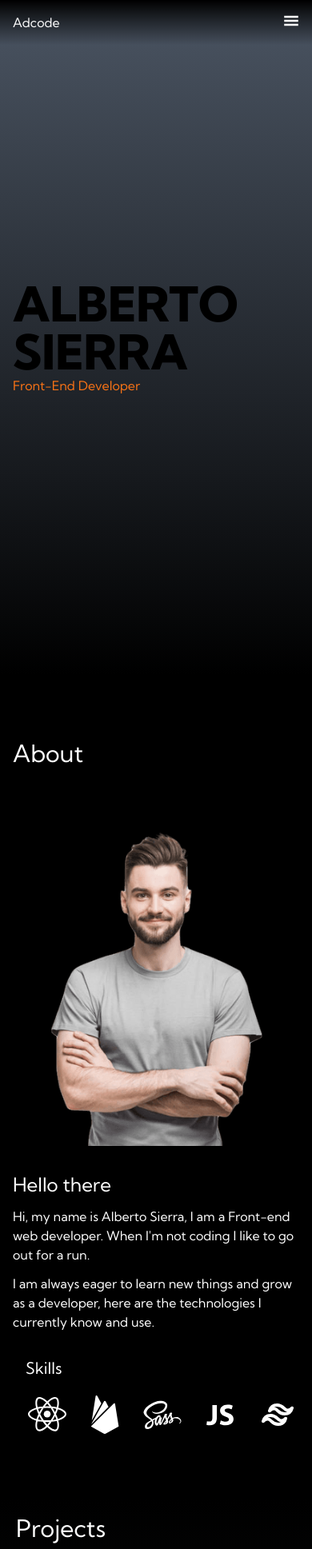
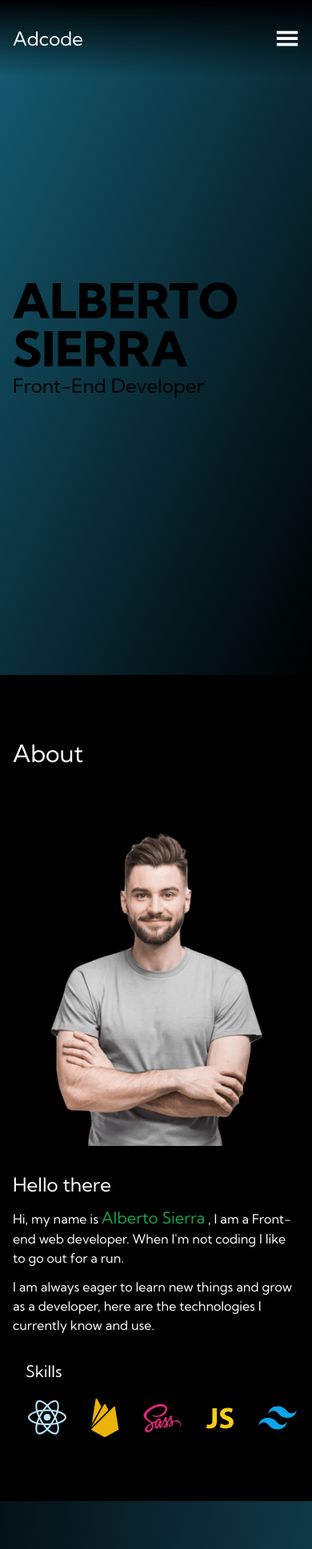
Before and after one commit to Adcodeweb/portfolio, a React (Create React App) app: page / in a window 390 px wide. Shown: the top 1937 px of the page at 80% size. Built offline with nearby package versions, Linux system fonts and the light colour scheme.

Commit message:
added project page

```diff
--- a/src/App.js
+++ b/src/App.js
@@ -1,15 +1,20 @@
 import { BrowserRouter, Routes, Route } from "react-router-dom"
+import Navbar from "./Components/Navbar";
 import { Home } from "./Pages/Home";
+import Project from "./Pages/project/Project";
 
 
 function App() {
 
 
   return (
-    <div className="" >
+    <div className="bg-gradient-to-br from-black to-cyan-900" >
       <BrowserRouter  >
+        <Navbar />
+
         <Routes>
           <Route path="/" element={<Home />} />
+          <Route path="/project/:id" element={<Project />} />
           <Route path="*" element={<Home />} />
         </Routes>
       </BrowserRouter>
--- a/src/Components/Burguer.jsx
+++ b/src/Components/Burguer.jsx
@@ -4,7 +4,7 @@ import { VscChromeClose } from "react-icons/vsc";
 
 export default function MobileMenu({ closeModal, openModal, isMenuOpen }) {
   return (
-    <div className="z-50 text-white text-xl  md:hidden ">
+    <div className="z-50 text-white text-3xl  md:hidden ">
       {!isMenuOpen ? (
         <GiHamburgerMenu onClick={openModal} />
       ) : (
--- a/src/Components/Card.jsx
+++ b/src/Components/Card.jsx
@@ -1,4 +1,5 @@
 import { AiOutlinePlus } from "react-icons/ai";
+import { Link } from "react-router-dom";
 export default function Card() {
   return (
     <div className=" my-5 p-4 gap-5 grid lg:grid-cols-2  ">
@@ -11,17 +12,22 @@ export default function Card() {
       </div>
       <div className="flex flex-col ">
         <div className="">
-          <h4 className="text-2xl mb-4">Sneakers E-commerce</h4>
-          <p className="text-white/75 ">
+          <h4 className="text-2xl mb-4 text-center md:text-left  ">
+            Sneakers E-commerce
+          </h4>
+          <p className="text-white/75 text-center md:text-left">
             Lorem ipsum dolor, sit amet consectetur adipisicing elit. Delectus,
             nesciunt ut? Consequuntur corrupti harum obcaecati laboriosam. At
             repellat quasi sed.
           </p>
         </div>
         <div className="flex justify-center gap-4 mt-7 ">
-          <button className="border border-white cursor-pointer text-sm py-2 px-4">
+          <Link
+            to="/project/12"
+            className="border border-white cursor-pointer text-sm py-2 px-4"
+          >
             Live
-          </button>
+          </Link>
           <button className="border border-white cursor-pointer text-sm py-2 px-4 ">
             More
           </button>
--- a/src/Components/Menu.jsx
+++ b/src/Components/Menu.jsx
@@ -5,14 +5,14 @@ export default function Menu({ closeModal }) {
     <div className="absolute z-10 inset-0  h-screen bg-black/50 flex justify-end ">
       <div className="bg-black w-1/2 flex flex-col justify-between  ">
         <div className="flex flex-col gap-4 mt-16 p-5 text-right text-lg ">
-          <HashLink to="#home" onClick={closeModal}>
+          <HashLink to="/#home" onClick={closeModal}>
             Home
           </HashLink>
-          <HashLink to="#code" onClick={closeModal}>
-            Code
+          <HashLink to="/#about" onClick={closeModal}>
+            Know me
           </HashLink>
-          <HashLink to="#about" onClick={closeModal}>
-            About
+          <HashLink to="/#code" onClick={closeModal}>
+            My projects
           </HashLink>
         </div>
         <div className="p-5 mb-5 text-center">
--- a/src/Components/Navbar.jsx
+++ b/src/Components/Navbar.jsx
@@ -2,6 +2,7 @@ import { HashLink } from "react-router-hash-link";
 import Menu from "./Menu";
 import Burguer from "./Burguer";
 import { useState } from "react";
+import { Link } from "react-router-dom";
 
 export default function Navbar() {
   const [isMenuOpen, setIsMenuOpen] = useState(false);
@@ -17,15 +18,15 @@ export default function Navbar() {
     document.body.style.overflow = "unset";
   };
   return (
-    <div className="fixed w-full bg-gradient-to-t from-transparent to-black h-14">
-      <div className=" relative text-white flex justify-between p-4">
-        <div className="">
-          <h2>Adcode</h2>
+    <div className="fixed w-full bg-gradient-to-t from-transparent to-black ">
+      <div className=" relative text-white flex items-center justify-between p-4 h-24">
+        <div className="text-2xl ">
+          <Link to="/">Adcode</Link>
         </div>
         <div className="hidden gap-4 md:flex ">
           <HashLink to="#home">Home</HashLink>
+          <HashLink to="#about">Know</HashLink>
           <HashLink to="#code">Code</HashLink>
-          <HashLink to="#about">Contact</HashLink>
         </div>
         <Burguer
           openModal={openModal}
--- a/src/pages/Home/Home.jsx
+++ b/src/pages/Home/Home.jsx
@@ -1,4 +1,3 @@
-import Navbar from "../../Components/Navbar";
 import Hero from "./sections/Hero";
 import About from "./sections/About";
 import Projects from "./sections/Projects";
@@ -6,7 +5,6 @@ import Projects from "./sections/Projects";
 export function Home() {
   return (
     <div className="">
-      <Navbar />
       <Hero />
       <About />
       <Projects />
--- a/src/pages/Home/sections/About.jsx
+++ b/src/pages/Home/sections/About.jsx
@@ -1,13 +1,15 @@
 import profilePhoto from "./p.png";
 import { GrReactjs } from "react-icons/gr";
-import { SiFirebase } from "react-icons/si";
+import { SiFirebase, SiTailwindcss } from "react-icons/si";
 import { DiSass, DiJavascript1 } from "react-icons/di";
 import { TbBrandTailwind } from "react-icons/tb";
 
 export default function About() {
   return (
-    <div className="bg-black text-white p-4 pt-20 pb-20" id="about">
-      <h2 className="text-3xl mb-10 md:ml-10 md:my-20">About</h2>
+    <div className="bg-black text-white p-4 pt-20 pb-20">
+      <h2 className="text-3xl mb-10 md:ml-10 md:my-20" id="about">
+        About
+      </h2>
       <div className="flex flex-col items-center gap-8 md:flex-row md:gap-0  ">
         <div className="flex-1">
           <img
@@ -16,11 +18,13 @@ export default function About() {
             alt="image of person"
           />
         </div>
-        <div className="flex flex-col gap-3 flex-1 md:p-5">
+        <div className="flex flex-col gap-3 flex-1 md:p-5 md:mr-10">
           <h3 className="text-2xl">Hello there</h3>
           <p>
-            Hi, my name is Alberto Sierra, I am a Front-end web developer. When
-            I'm not coding I like to go out for a run.
+            Hi, my name is{" "}
+            <span className="text-green-600 text-xl">Alberto Sierra</span> , I
+            am a Front-end web developer. When I'm not coding I like to go out
+            for a run.
           </p>
           <p>
             I am always eager to learn new things and grow as a developer, here
@@ -30,11 +34,11 @@ export default function About() {
           <div className="pl-4 mt-5">
             <h4 className="text-xl">Skills</h4>
             <div className="flex gap-6 justify-center text-5xl mt-5">
-              <GrReactjs />
-              <SiFirebase />
-              <DiSass />
-              <DiJavascript1 />
-              <TbBrandTailwind />
+              <GrReactjs className="text-sky-200" />
+              <SiFirebase className="text-yellow-500" />
+              <DiSass className="text-pink-600" />
+              <DiJavascript1 className="text-yellow-400" />
+              <SiTailwindcss className="text-sky-500" />
             </div>
           </div>
         </div>
--- a/src/pages/Home/sections/Hero.jsx
+++ b/src/pages/Home/sections/Hero.jsx
@@ -1,14 +1,14 @@
 export default function Hero() {
   return (
     <div
-      className="  flex flex-col justify-center h-screen bg-gradient-to-t from-black to-gray-600  "
+      className="  flex flex-col justify-center h-screen bg-gradient-to-tl from-black to-cyan-800 "
       id="home"
     >
       <div className="p-4">
-        <h1 className="text-6xl uppercase font-extrabold md:text-7xl lg:text-9xl ">
+        <h1 className="text-6xl  uppercase font-extrabold md:text-7xl lg:text-9xl ">
           Alberto Sierra
         </h1>
-        <p className="text-orange-500">Front-End Developer</p>
+        <p className=" text-2xl">Front-End Developer</p>
       </div>
     </div>
   );
--- a/src/pages/Home/sections/Projects.jsx
+++ b/src/pages/Home/sections/Projects.jsx
@@ -3,16 +3,15 @@ import Card from "../../../Components/Card";
 
 export default function Projects() {
   return (
-    <div
-      className="p-5 bg-gradient-to-b from-black to-gray-600 text-white"
-      id="code"
-    >
-      <h2 className="text-3xl mb-10 md:ml-8 md:mt-20 ">Projects</h2>
+    <div className="p-5 pt-14 text-white ">
+      <h2 className="text-3xl mb-10 md:ml-8 md:mt-20 " id="code">
+        Projects
+      </h2>
       <p className="mb-10 max-w-3xl md:ml-8">
         Lorem ipsum dolor sit amet consectetur adipisicing elit. Deleniti harum
         corporis laudantium sapiente ducimus est sit similique ipsam ut odio.
       </p>
-      <div className="grid gap-5 mt-5 md:grid-cols-2 xl:grid-cols-3">
+      <div className="grid gap-5 mt-5 md:grid-cols-2 max-w-7xl m-auto ">
         <Card />
         <Card />
         <Card />
--- /dev/null
+++ b/src/pages/project/Project.jsx
@@ -0,0 +1,76 @@
+import {
+  RiExternalLinkLine,
+  RiGithubFill,
+  RiReactjsFill,
+} from "react-icons/ri";
+import { SiTailwindcss, SiFirebase } from "react-icons/si";
+import { TiArrowBackOutline } from "react-icons/ti";
+import { useNavigate } from "react-router-dom";
+export default function Project() {
+  let navigate = useNavigate();
+  return (
+    <div className="py-16 text-white ">
+      <button
+        onClick={() => navigate(-1)}
+        className="fixed bottom-6 right-4 bg-black/25 rounded-full p-2 text-4xl"
+      >
+        <TiArrowBackOutline />
+      </button>
+      <div className="p-5">
+        <div className="flex flex-col md:flex-row gap-5 items-center">
+          {/* left */}
+          <div className="flex-1">
+            <h1 className="text-3xl text-center mb-4 uppercase font-bold lg:text-left">
+              E commerce Sneakers
+            </h1>
+            <p className=" text-white/80 mb-4 ">
+              Lorem ipsum dolor sit amet consectetur adipisicing elit.
+              Doloremque, provident sit iusto obcaecati dolore perferendis
+              aperiam! Quia inventore veritatis suscipit!
+            </p>
+            <p className="capitalize mb-3">Created with</p>
+            <div className="flex gap-4 mb-6 text-3xl ">
+              <RiReactjsFill className="text-blue-300" />
+              <SiTailwindcss className="text-blue-500" />
+              <SiFirebase className="text-yellow-600" />
+            </div>
+          </div>
+          {/* right */}
+
+          <img
+            src="https://media.giphy.com/media/VgkbQX1NTzmDuIcPRs/giphy.gif"
+            alt="project img"
+            className="mx-auto my-5 flex-1 md:h-64 object-cover object-top lg:h-80  "
+          />
+        </div>
+        <div className="flex flex-wrap gap-4  justify-center p-4 md:border-b md:mt-7 border-white ">
+          <a
+            href="#"
+            className="flex items-center shadow-sm shadow-white p-3 rounded-md gap-2"
+          >
+            <RiExternalLinkLine />
+            Live Page
+          </a>
+          <a
+            href="#"
+            className="flex items-center shadow-sm shadow-white p-3 rounded-md gap-2"
+          >
+            <RiGithubFill />
+            Github Repository
+          </a>
+        </div>
+      </div>
+
+      <div className="my-10 p-5">
+        <h3 className="text-2xl mb-4">Title</h3>
+        <p className="text-white/90">
+          Lorem ipsum, dolor sit amet consectetur adipisicing elit. Quaerat,
+          natus? Placeat aut eligendi nam dolor quos vel ducimus neque tempora
+          eveniet id, ab reprehenderit, voluptatum, mollitia molestias quibusdam
+          fuga odit iste. Quam doloremque error quae ipsa sed fugit quasi
+          provident!
+        </p>
+      </div>
+    </div>
+  );
+}
```
